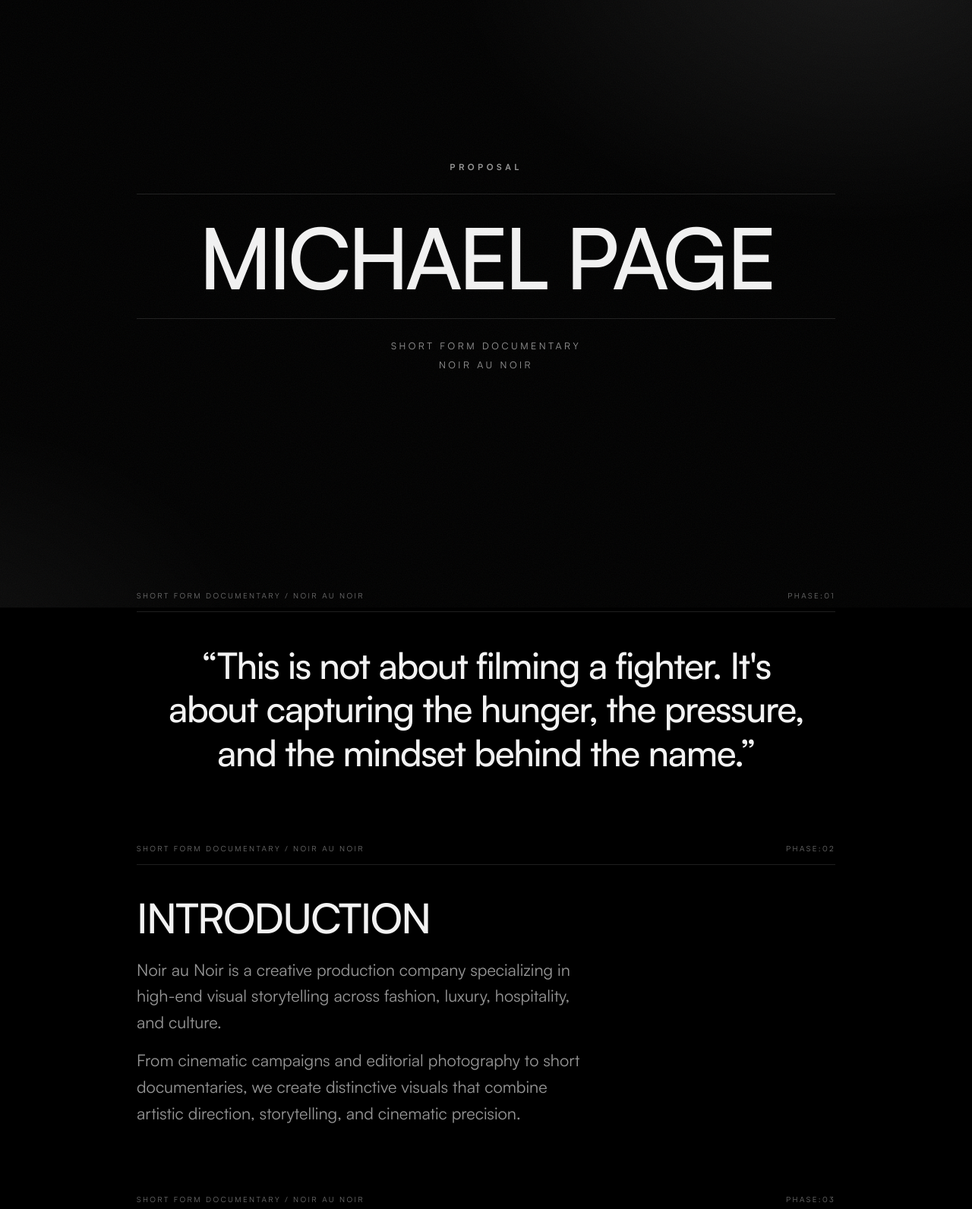
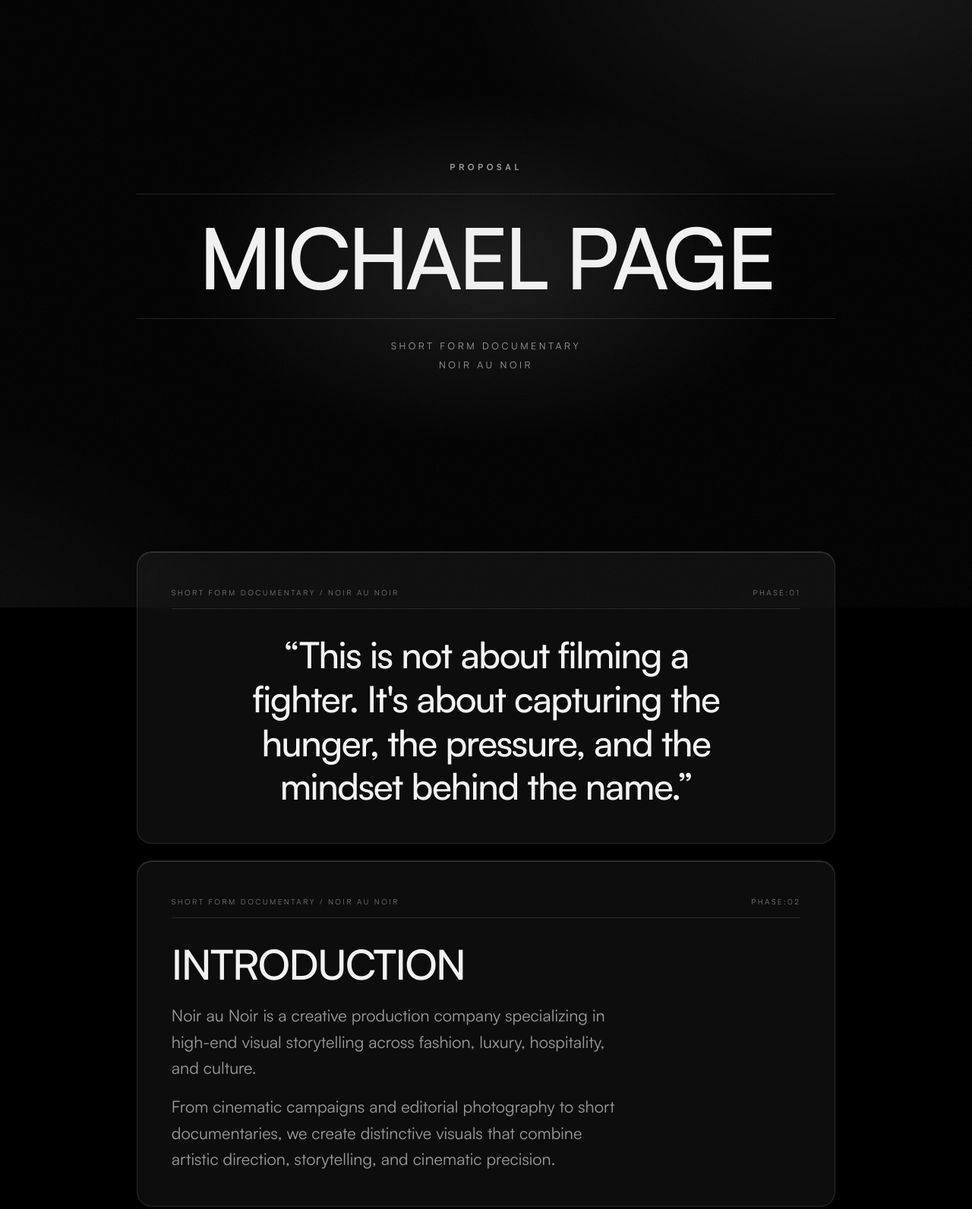
Before and after one commit to vollerodaniele-rgb/clients, a plain HTML site: page i/cEDWjxfmdGzl/index.html in a window 1280 px wide. Shown: the top 1592 px of the page at 76% size. Drawn offline with Linux system fonts and the light colour scheme.

Commit message:
Ideas: every section on a glass pane, a soft light behind the cover
Co-Authored-By: Claude Opus 5.5 <noreply@anthropic.com>

```diff
--- a/assets/idea.css
+++ b/assets/idea.css
@@ -105,3 +105,27 @@
 /* the running line stays on one line, the deck's name gives way */
 .idea-bar span:first-child { min-width: 0; overflow: hidden; text-overflow: ellipsis; white-space: nowrap; }
 .idea-bar span:last-child { flex: none; }
+
+/* ============ GLASS ============ */
+/* Every slide sits on a pane over the two lights, like the rest of the
+   house; the cover gets its own soft light behind the name. */
+.idea-sec {
+  margin-top: 1.4rem; padding: clamp(1.4rem, 4vw, 2.8rem);
+  border: 1px solid var(--glass-edge); border-radius: 20px;
+  background: var(--glass); box-shadow: var(--glass-lip);
+  backdrop-filter: var(--glass-blur); -webkit-backdrop-filter: var(--glass-blur);
+}
+.idea-bar { margin-bottom: 2rem; }
+.idea-pillar { background: rgba(255, 255, 255, 0.03); backdrop-filter: none; -webkit-backdrop-filter: none; }
+.idea-end { padding-bottom: clamp(2rem, 5vw, 3.4rem); box-shadow: var(--glass-lip), 0 0 80px -24px rgba(255, 255, 255, 0.2); border-color: rgba(242, 242, 242, 0.4); }
+
+.idea-cover { position: relative; }
+.idea-cover::before {
+  content: ""; position: absolute; left: 50%; top: 50%; width: min(52rem, 120vw); height: 30rem; z-index: -1;
+  transform: translate(-50%, -50%); pointer-events: none;
+  background: radial-gradient(closest-side, rgba(255, 255, 255, 0.1), transparent);
+}
+
+@media (max-width: 44rem) {
+  .idea-sec { padding-top: 1.3rem; }
+}
```
Also changed, not shown: _idea/index.html (+2 -2 lines), i/cEDWjxfmdGzl/index.html (+2 -2 lines).
